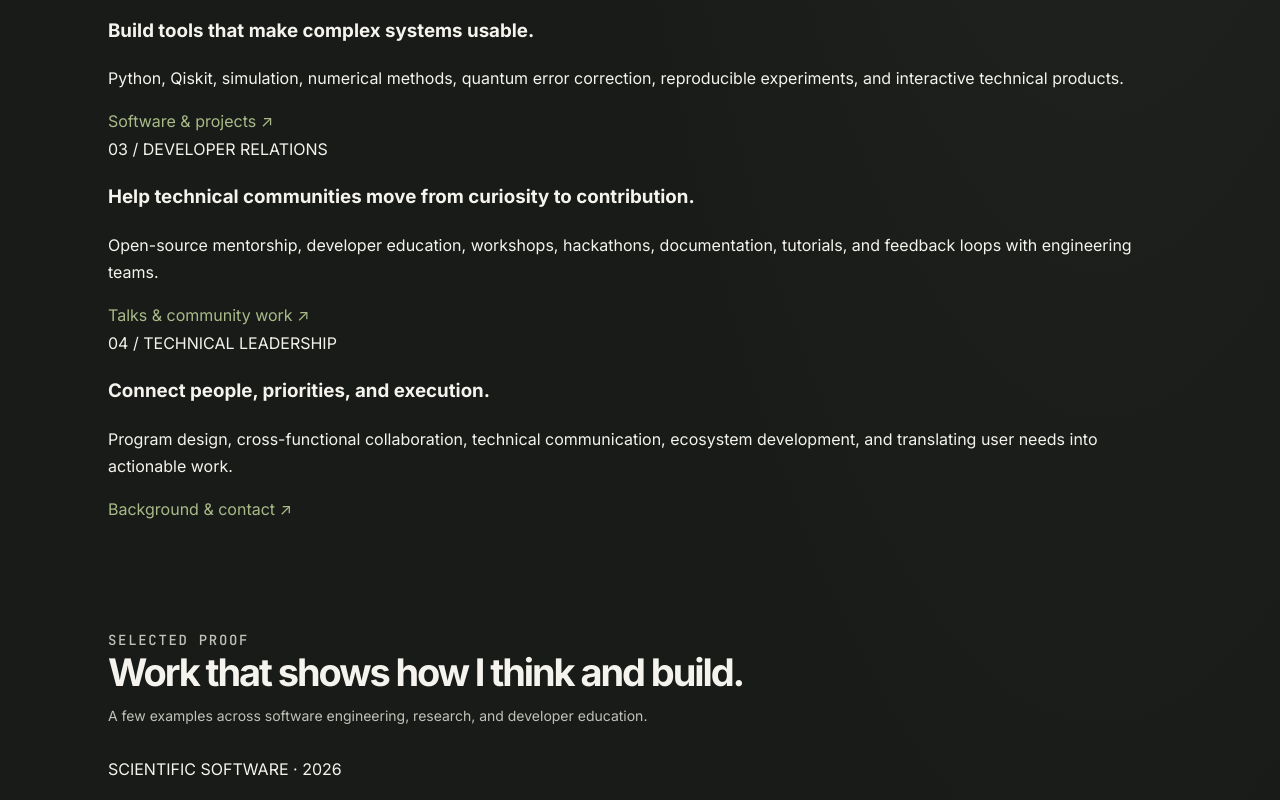
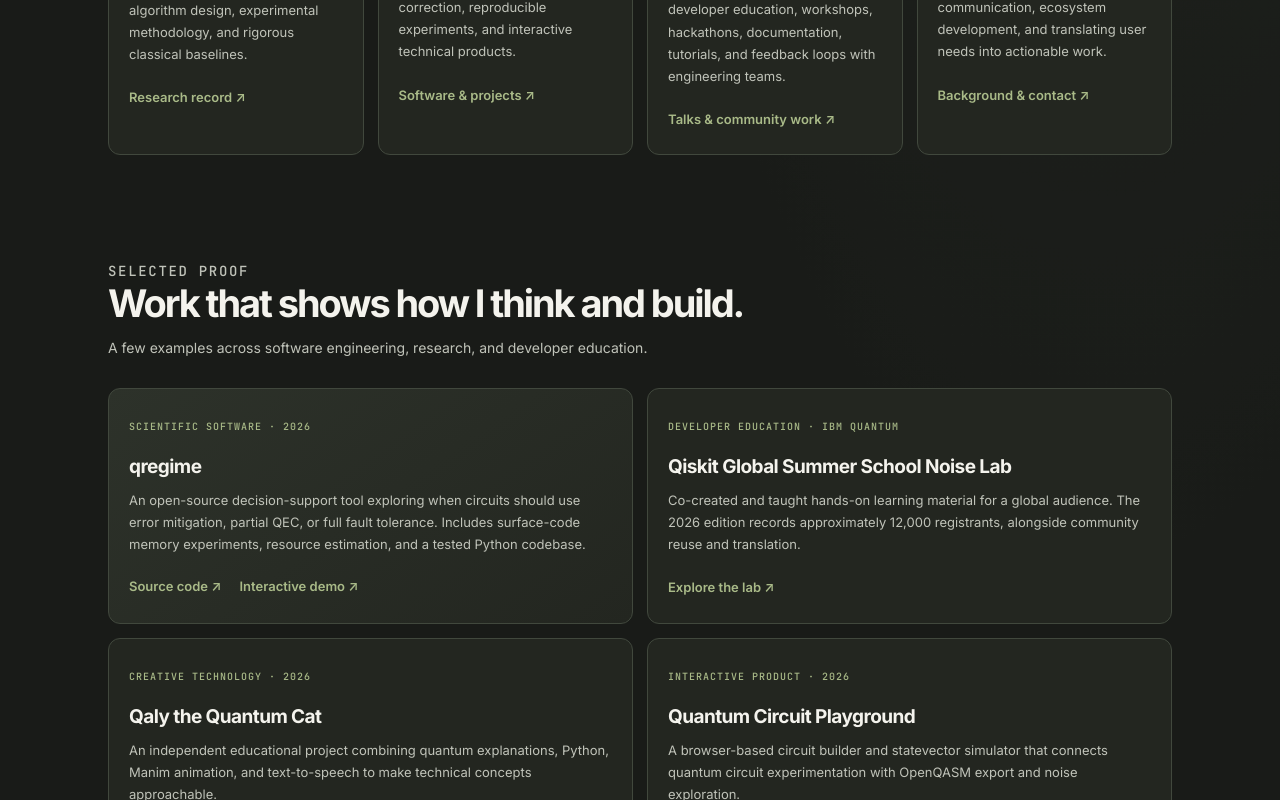
Before and after one commit to Quantum-Universal-Education/Quantum-Universal-Education.github.io, a React (Vite) app: page / in a window 1280 px wide. Shown: the part 1660-2460 px from the top of the page. Built offline with nearby package versions, Linux system fonts and the light colour scheme.

Commit message:
Add responsive career positioning and selected proof styles

```diff
--- a/assets/style.css
+++ b/assets/style.css
@@ -549,3 +549,18 @@ body { background: radial-gradient(ellipse at 86% 0%, rgba(113,134,109,.12), tra
   .focus-card h3 { font-size: 14px; }
   .hero-visual, .hero-visual img { min-height: 240px; height: 240px; }
 }
+
+/* Career-positioning layer: evidence-led, editorial, responsive */
+.positioning .section-head p:not(.section-kicker),.featured-work .section-head p:not(.section-kicker){max-width:720px;color:var(--muted)}
+.position-grid{display:grid;grid-template-columns:repeat(4,minmax(0,1fr));gap:14px}
+.position-grid article,.proof{padding:22px 20px;border:1px solid var(--border);border-radius:12px;background:var(--surface)}
+.position-grid article>span,.proof .meta{font:500 10px var(--mono);letter-spacing:.1em;color:var(--accent)}
+.position-grid h3,.proof h3{margin:17px 0 10px;font-size:19px;line-height:1.28;letter-spacing:-.03em}
+.position-grid p,.proof p{margin:0 0 18px;color:var(--muted);font-size:13px;line-height:1.7}
+.position-grid a,.proof a{font-size:13px;font-weight:600}
+.proof-grid{display:grid;grid-template-columns:repeat(2,minmax(0,1fr));gap:14px}
+.proof-main{background:linear-gradient(145deg,var(--surface-raised),var(--surface))}
+.proof-links{display:flex;gap:18px;flex-wrap:wrap}
+.proof a{display:inline-block;margin-top:2px}
+@media(max-width:900px){.position-grid{grid-template-columns:repeat(2,minmax(0,1fr))}}
+@media(max-width:560px){.position-grid,.proof-grid{grid-template-columns:1fr}.position-grid article,.proof{padding:19px}}
```
